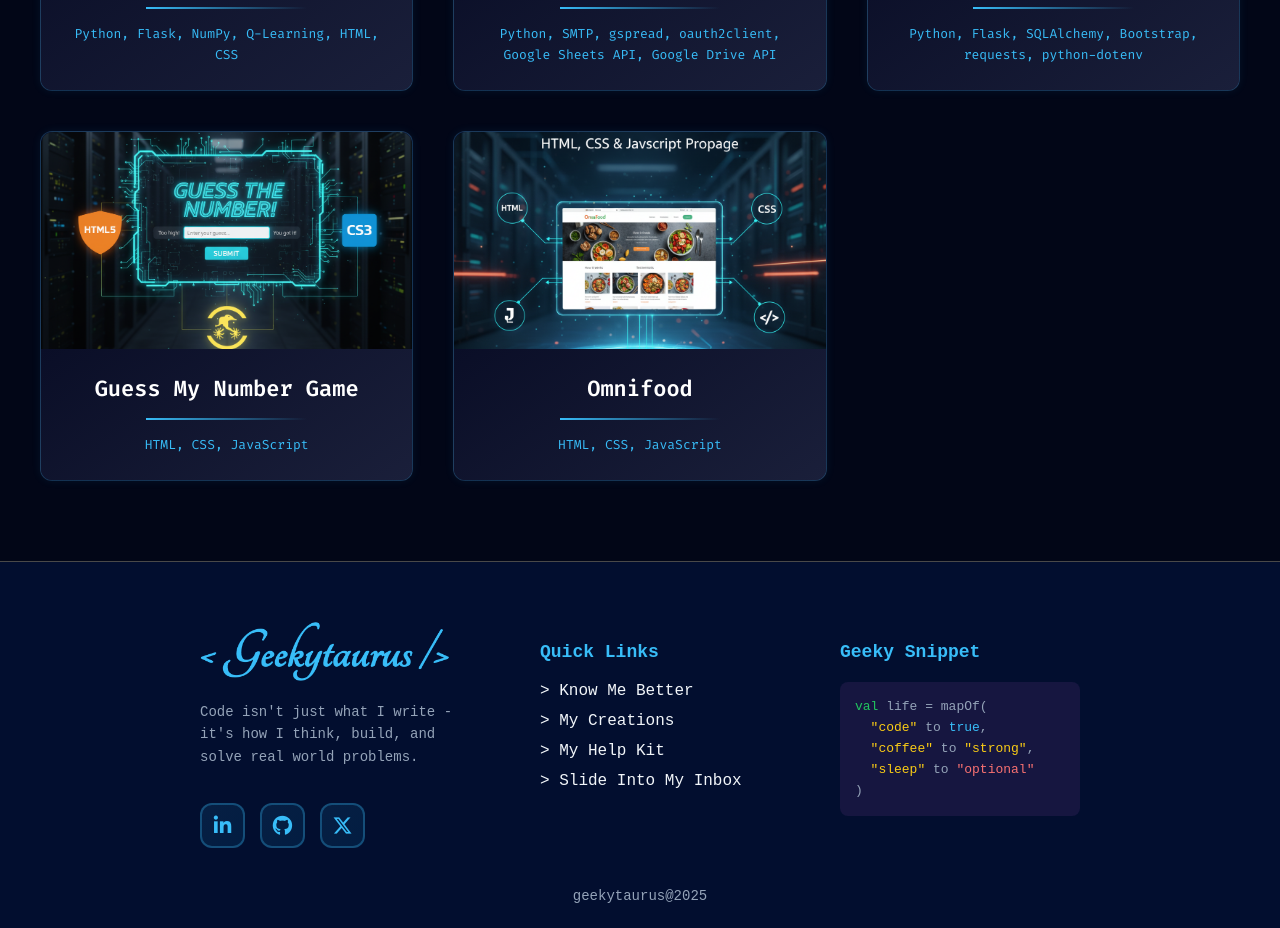
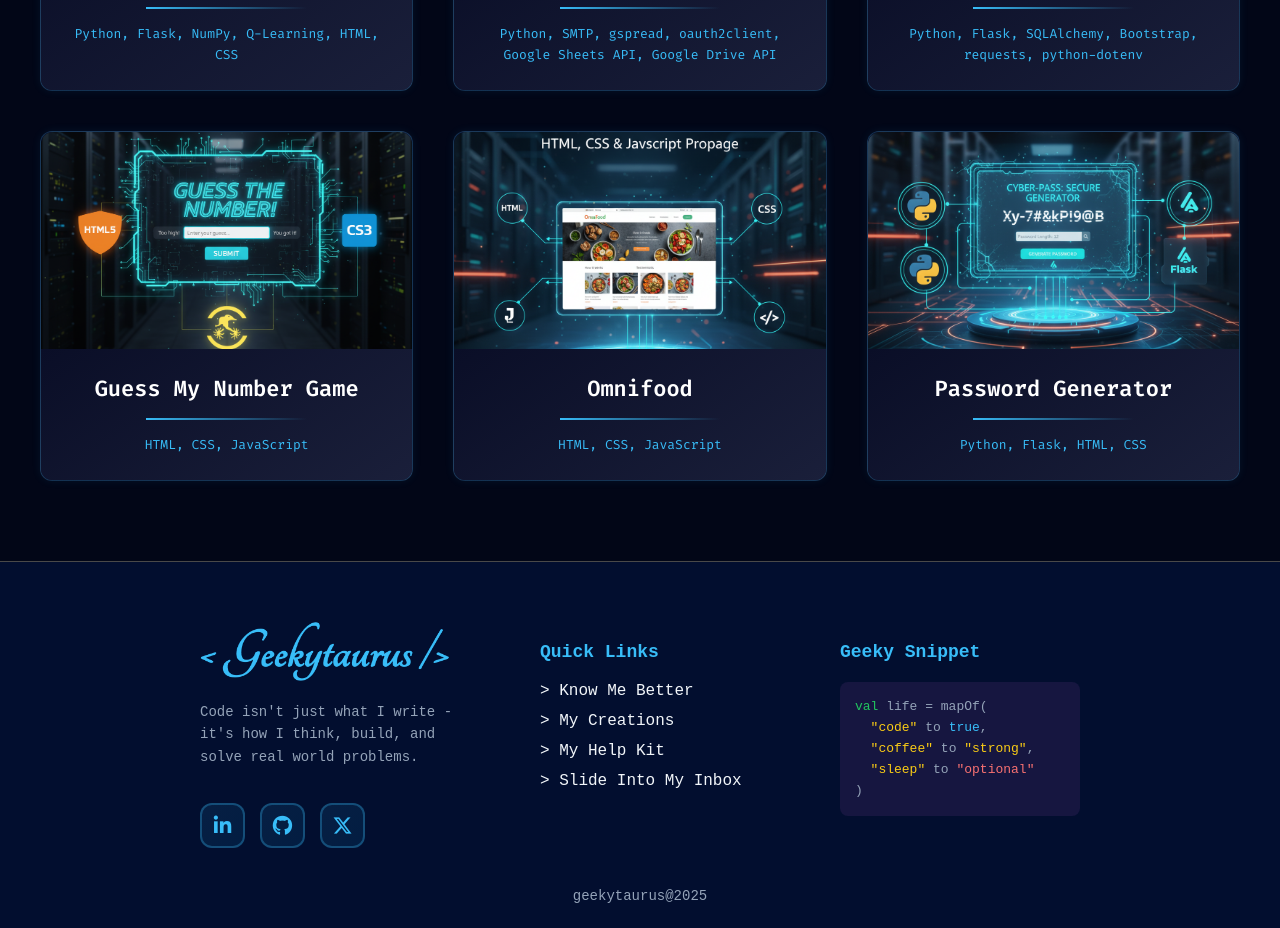
Before and after one commit to geekytaurus115/portfolio, a React (Vite) app: page /projects in a window 1280 px wide. Shown: the part 980-1908 px from the top of the page. Built offline with nearby package versions, Linux system fonts and the light colour scheme.

Commit message:
added python password generator

```diff
--- a/src/pages/Projects.tsx
+++ b/src/pages/Projects.tsx
@@ -8,6 +8,7 @@ import omnifoodImg from '../assets/images/omnifood_img.png';
 import spamSmsClassifierImg from '../assets/images/spam_sms_classifier.png';
 import kmeansCustomerSegmentationImg from '../assets/images/kmeans_customer_segmentation.png';
 import gridQuestQLearningImg from '../assets/images/gridquest_qlearning.png';
+import passwordGeneratorImg from '../assets/images/python_password_generator.png';
 import ProjectModal from '../components/ProjectModal';
 import './projects.css';
 
@@ -76,6 +77,14 @@ const projects = [
     github: 'https://github.com/geekytaurus115/Omnifood',
     category: 'Frontend'
   },
+  {
+    title: 'Password Generator',
+    tech: 'Python, Flask, HTML, CSS',
+    image: passwordGeneratorImg,
+    description: 'This is a minimal Flask app that generates secure passwords with a cool UI.',
+    github: 'https://github.com/geekytaurus115/python-flask-django/tree/main/python_password_generator',
+    category: 'Fullstack'
+  }
 ];
 
 const containerVariants = {
```
Also changed, not shown: src/assets/images/python_password_generator.png (added).
